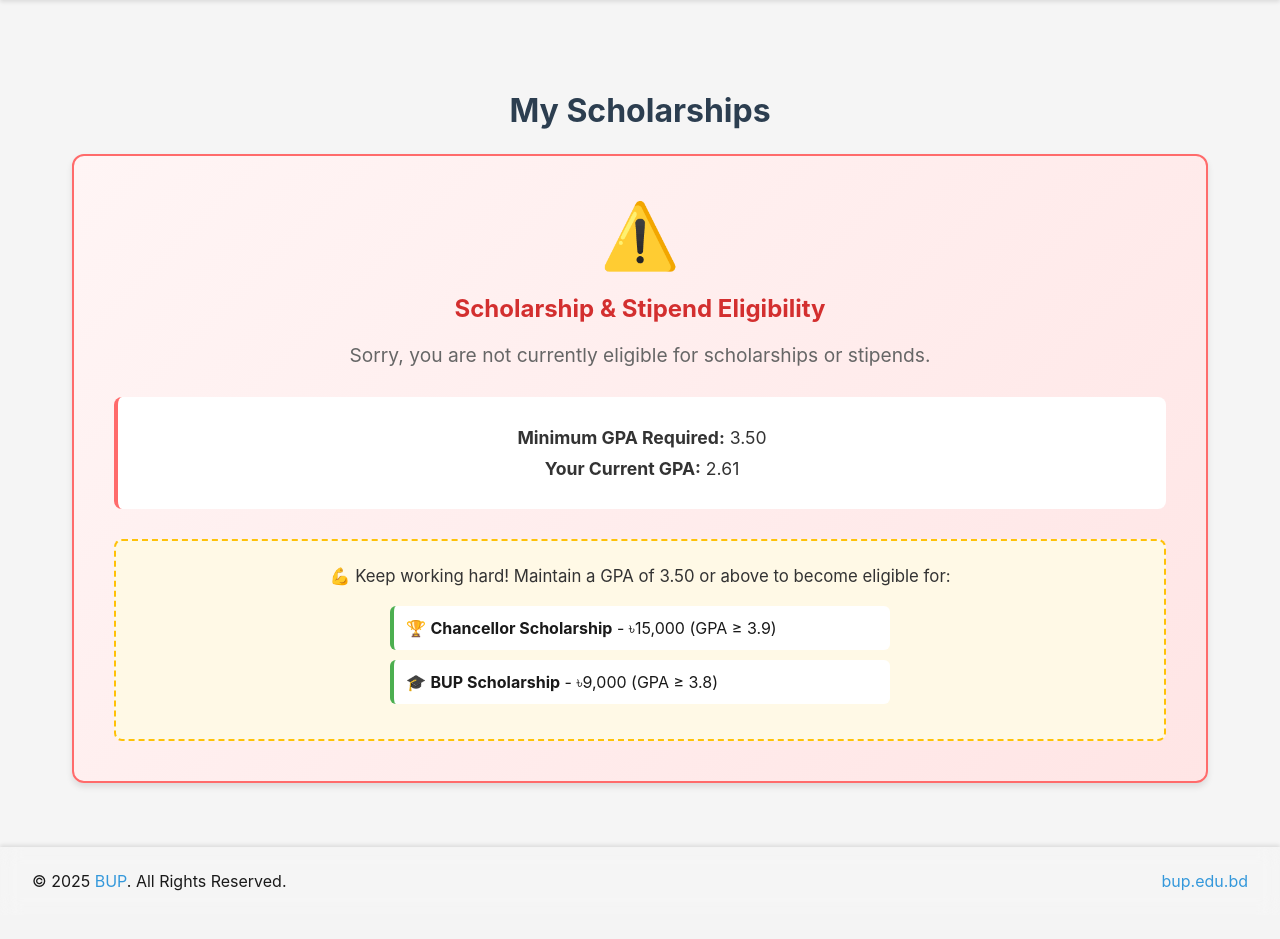
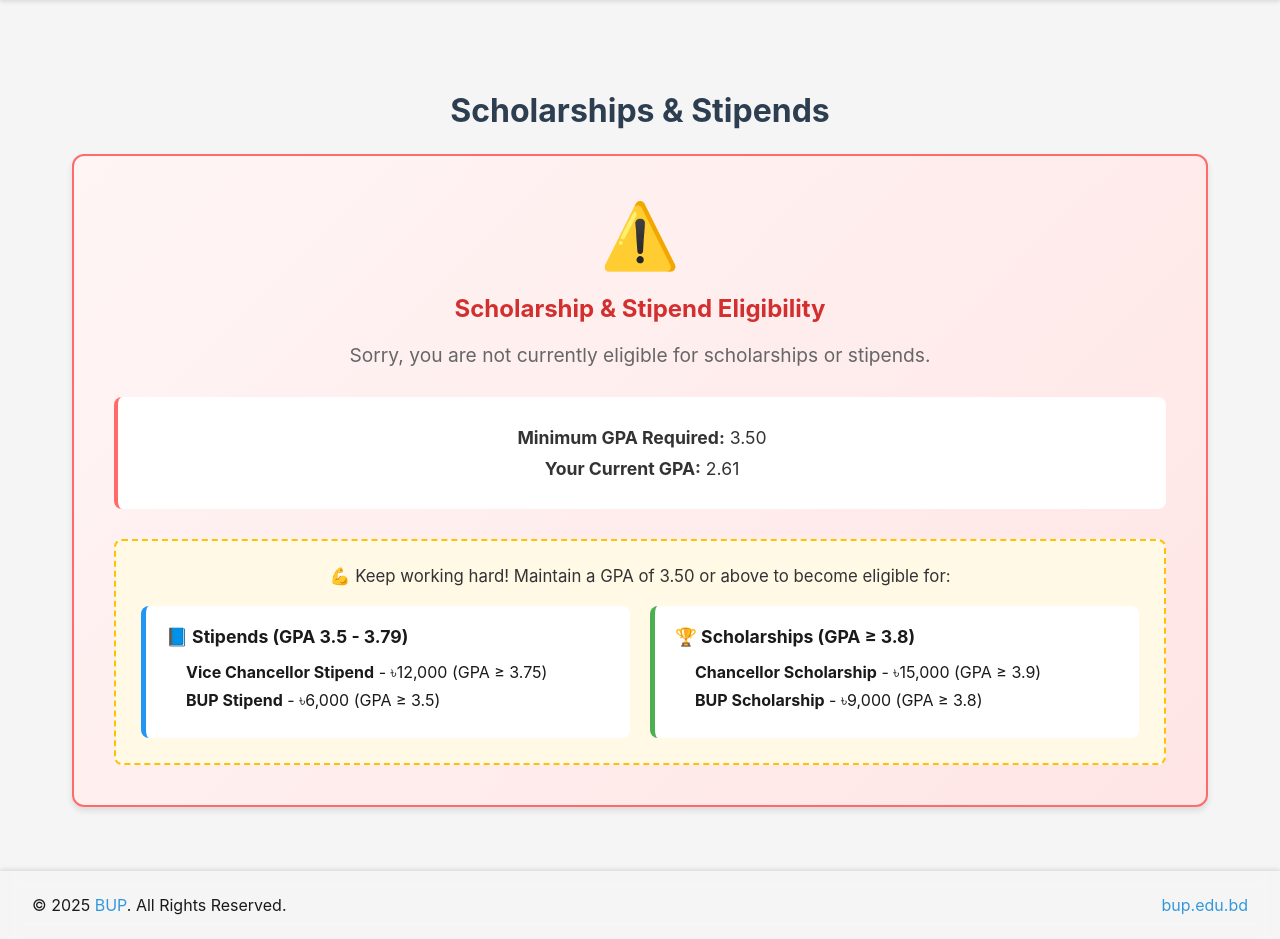
Before and after one commit to towfiq-rakin/ssmp, a Flask app: template templates/student_scholarships.html in a window 1280 px wide. Shown: the part 77-1016 px from the top of the page. Before the commit the page ends 968 px from the top, so only its background shows below. Run offline with Flask 3, Linux system fonts and the light colour scheme; the template is opened without the code that fills it: values that come from a table or form of the project are taken from there, others are empty; data comes from the database, SQL or seed files in the repository; parts of the project's set-up code (start-up, migrations or seed data) failed here and were passed over.

Commit message:
Added info update and Scholarship dashboard

```diff
--- a/templates/base.html
+++ b/templates/base.html
@@ -17,7 +17,7 @@
                 <li><a href="{{ url_for('main.admin_students') }}">Students</a></li>
                 <li><a href="{{ url_for('main.admin_scholarships') }}">Scholarships</a></li>
                 {% elif current_user.is_authenticated %}
-                <li><a href="{{ url_for('main.student_scholarships') }}">Scholarships</a></li>
+                <li><a href="{{ url_for('main.student_scholarships') }}">Scholarships & Stipends</a></li>
                 {% endif %}
             </ul>
             <div class="nav-buttons">
--- a/templates/student_scholarships.html
+++ b/templates/student_scholarships.html
@@ -1,10 +1,10 @@
 {% extends "base.html" %}
 
-{% block title %}My Scholarships - ScholarMate{% endblock %}
+{% block title %}Scholarships & Stipends - ScholarMate{% endblock %}
 
 {% block content %}
 <div class="dashboard-container">
-    <h1 class="page-title">My Scholarships</h1>
+    <h1 class="page-title">Scholarships & Stipends</h1>
 
     {% if not is_eligible %}
     <!-- Not Eligible Message -->
@@ -24,23 +24,42 @@
         </div>
         <div class="encouragement">
             <p>💪 Keep working hard! Maintain a GPA of 3.50 or above to become eligible for:</p>
+            <div class="benefits-grid">
+                <div class="benefit-card stipend-card">
+                    <h4>📘 Stipends (GPA 3.5 - 3.79)</h4>
                     <ul>
-                <li>🏆 <strong>Chancellor Scholarship</strong> - ৳15,000 (GPA ≥ 3.9)</li>
-                <li>🎓 <strong>BUP Scholarship</strong> - ৳9,000 (GPA ≥ 3.8)</li>
+                        <li><strong>Vice Chancellor Stipend</strong> - ৳12,000 (GPA ≥ 3.75)</li>
+                        <li><strong>BUP Stipend</strong> - ৳6,000 (GPA ≥ 3.5)</li>
+                    </ul>
+                </div>
+                <div class="benefit-card scholarship-card-info">
+                    <h4>🏆 Scholarships (GPA ≥ 3.8)</h4>
+                    <ul>
+                        <li><strong>Chancellor Scholarship</strong> - ৳15,000 (GPA ≥ 3.9)</li>
+                        <li><strong>BUP Scholarship</strong> - ৳9,000 (GPA ≥ 3.8)</li>
                     </ul>
                 </div>
             </div>
+        </div>
+    </div>
     {% else %}
-    <!-- Eligible - Show Scholarships -->
+    <!-- Eligible - Show Scholarships/Stipends -->
     <div class="student-info-card">
         <div class="eligibility-banner">
-            <span class="eligible-badge">✓ Eligible for Scholarships</span>
+            {% if eligible_for == 'scholarship' %}
+            <span class="eligible-badge scholarship-badge">✓ Eligible for Scholarships</span>
+            {% else %}
+            <span class="eligible-badge stipend-badge">✓ Eligible for Stipends</span>
+            {% endif %}
             <span class="cgpa-display">Current GPA: {{ academic_record.gpa }}</span>
         </div>
 
+        {% if scholarships or stipends %}
+        <div class="awards-section">
+            <!-- Scholarships Section -->
             {% if scholarships %}
             <div class="scholarships-section">
-            <h2>Awarded Scholarships</h2>
+                <h2>📚 Awarded Scholarships</h2>
                 {% for scholarship in scholarships %}
                 <div class="scholarship-item">
                     <div class="scholarship-header">
@@ -59,37 +78,74 @@
                     </div>
                 </div>
                 {% endfor %}
+            </div>
+            {% endif %}
 
-            <div class="scholarship-summary">
+            <!-- Stipends Section -->
+            {% if stipends %}
+            <div class="stipends-section">
+                <h2>💰 Awarded Stipends</h2>
+                {% for stipend in stipends %}
+                <div class="stipend-item">
+                    <div class="stipend-header">
+                        <h3 class="stipend-type">{{ stipend.type }}</h3>
+                        <span class="stipend-amount">৳{{ "{:,.2f}".format(stipend.amount) }}</span>
+                    </div>
+                    <div class="stipend-details">
+                        <div class="detail-row">
+                            <span class="detail-label">Semester:</span>
+                            <span class="detail-value">{{ stipend.semester }}</span>
+                        </div>
+                        <div class="detail-row">
+                            <span class="detail-label">Awarded On:</span>
+                            <span class="detail-value">{{ stipend.awarded_at.strftime('%B %d, %Y') if stipend.awarded_at else 'N/A' }}</span>
+                        </div>
+                    </div>
+                </div>
+                {% endfor %}
+            </div>
+            {% endif %}
+
+            <!-- Summary -->
+            <div class="awards-summary">
                 <div class="summary-row">
-                    <span class="summary-label">Total Scholarships Received:</span>
-                    <span class="summary-value">{{ scholarships|length }}</span>
+                    <span class="summary-label">Total Awards Received:</span>
+                    <span class="summary-value">{{ (scholarships|length) + (stipends|length) }}</span>
                 </div>
                 <div class="summary-row">
                     <span class="summary-label">Total Amount:</span>
-                    <span class="summary-value total-amount">৳{{ "{:,.2f}".format(scholarships|sum(attribute='amount')) }}</span>
+                    <span class="summary-value total-amount">৳{{ "{:,.2f}".format((scholarships|sum(attribute='amount')) + (stipends|sum(attribute='amount'))) }}</span>
                 </div>
             </div>
         </div>
         {% else %}
         <div class="no-scholarships">
             <div class="info-icon">ℹ️</div>
-            <p class="info-message">You have not been awarded any scholarships yet.</p>
+            <p class="info-message">You have not been awarded any scholarships or stipends yet.</p>
             <div class="scholarship-criteria">
-                <h3>Available Scholarships:</h3>
+                <h3>Available Programs:</h3>
                 <div class="criteria-list">
-                    <div class="criteria-item">
-                        <h4>🏆 Chancellor Scholarship</h4>
+                    {% if eligible_for == 'scholarship' %}
+                    <div class="criteria-item scholarship-criteria-card">
+                        <h4>🏆 Scholarships (Your GPA Qualifies!)</h4>
                         <p>Amount: <strong>৳15,000</strong></p>
-                        <p>Requirement: GPA ≥ 3.9</p>
+                        <p>Requirement: GPA ≥ 3.9 (Chancellor Scholarship)</p>
+                        <p class="or-text">OR</p>
+                        <p>Amount: <strong>৳9,000</strong></p>
+                        <p>Requirement: GPA ≥ 3.8 (BUP Scholarship)</p>
                     </div>
-                    <div class="criteria-item">
-                        <h4>🎓 BUP Scholarship</h4>
-                        <p>Amount: <strong>৳9,000</strong></p>
-                        <p>Requirement: GPA ≥ 3.8</p>
+                    {% else %}
+                    <div class="criteria-item stipend-criteria-card">
+                        <h4>💰 Stipends (Your GPA Qualifies!)</h4>
+                        <p>Amount: <strong>৳12,000</strong></p>
+                        <p>Requirement: GPA ≥ 3.75 (Vice Chancellor Stipend)</p>
+                        <p class="or-text">OR</p>
+                        <p>Amount: <strong>৳6,000</strong></p>
+                        <p>Requirement: GPA ≥ 3.5 (BUP Stipend)</p>
                     </div>
+                    {% endif %}
                 </div>
-                <p class="note">Your scholarship eligibility is evaluated automatically based on your GPA each semester.</p>
+                <p class="note">Your eligibility is evaluated automatically based on your GPA each semester. Keep up the good work!</p>
             </div>
         </div>
         {% endif %}
@@ -168,6 +224,51 @@
     border-left: 4px solid #4caf50;
 }
 
+.benefits-grid {
+    display: grid;
+    grid-template-columns: 1fr 1fr;
+    gap: 20px;
+    margin-top: 20px;
+}
+
+@media (max-width: 768px) {
+    .benefits-grid {
+        grid-template-columns: 1fr;
+    }
+}
+
+.benefit-card {
+    background-color: white;
+    border-radius: 8px;
+    padding: 20px;
+    text-align: left;
+}
+
+.stipend-card {
+    border-left: 5px solid #2196f3;
+}
+
+.scholarship-card-info {
+    border-left: 5px solid #4caf50;
+}
+
+.benefit-card h4 {
+    margin-bottom: 15px;
+    font-size: 1.1em;
+}
+
+.benefit-card ul {
+    margin: 0;
+    padding-left: 20px;
+}
+
+.benefit-card li {
+    margin: 8px 0;
+    border: none;
+    padding: 0;
+    background: none;
+}
+
 /* Eligible Styles */
 .eligibility-banner {
     display: flex;
```
Also changed, not shown: other parts of templates/student_scholarships.html (+85 -9 lines), models.py (+16 -0 lines), routes/main.py (+17 -7 lines). Lines whose indentation alone changed are shown as unchanged.
